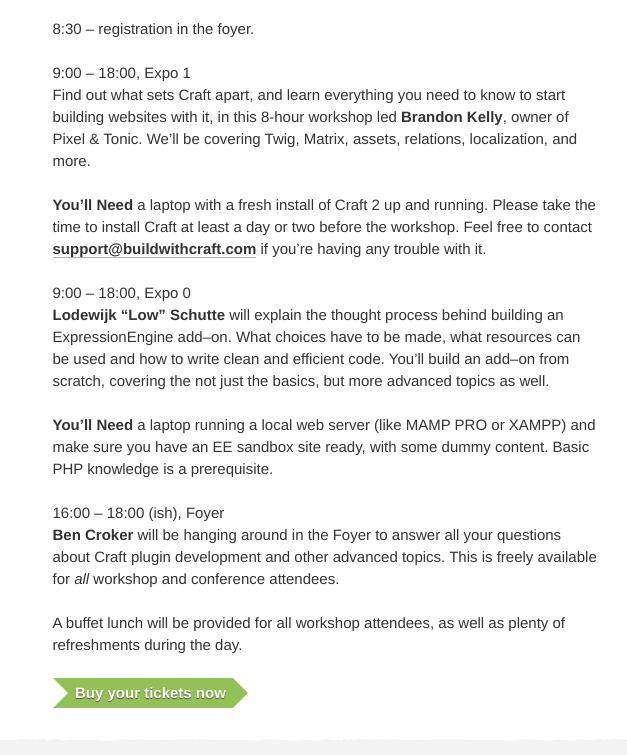
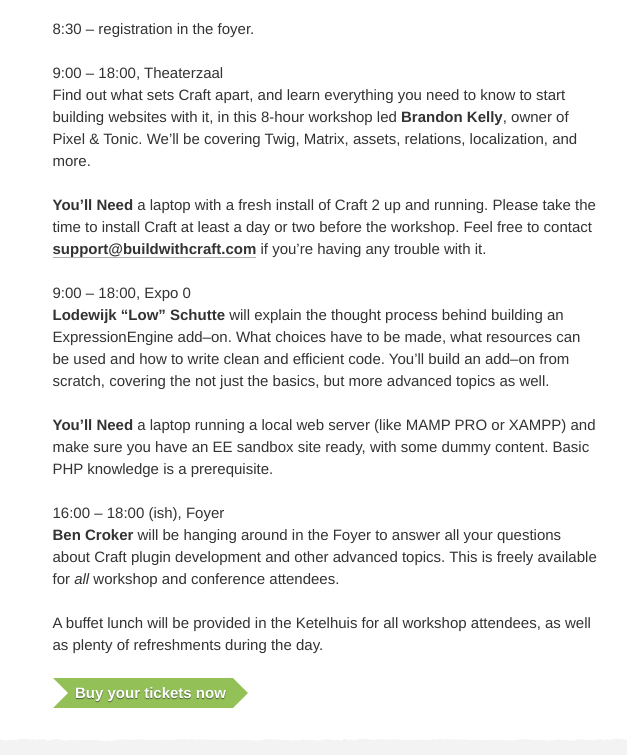
Before and after one commit to low/geeuphq, a plain HTML site: page index.html in a window 1280 px wide. Shown: the part 1893-2648 px from the top of the page, 415-1042 px from the left. Drawn offline with Linux system fonts and the light colour scheme.

Commit message:
Updated location for BK's workshop and lunch

```diff
--- a/index.html
+++ b/index.html
@@ -143,7 +143,7 @@
 			<p>8:30 &ndash; registration in the foyer.</p>
 			<p class="speaker">
 				<img src="images/speakers/brandon.jpg" alt="" data-twitter="brandonkelly" />
-				9:00 &ndash; 18:00, Expo 1<br />
+				9:00 &ndash; 18:00, Theaterzaal<br />
 				Find out what sets Craft apart, and learn everything you need to know to start building websites
 				with it, in this 8-hour workshop led <strong>Brandon Kelly</strong>, owner of Pixel&nbsp;&amp;&nbsp;Tonic.
 				We’ll be covering Twig, Matrix, assets, relations, localization, and more.
@@ -174,7 +174,7 @@
 				workshop and conference attendees.
 			</p>
 			<p>
-				A buffet lunch will be provided for all workshop attendees, as well as plenty
+				A buffet lunch will be provided in the Ketelhuis for all workshop attendees, as well as plenty
 				of refreshments during the day.
 			</p>
 			<p>
```
